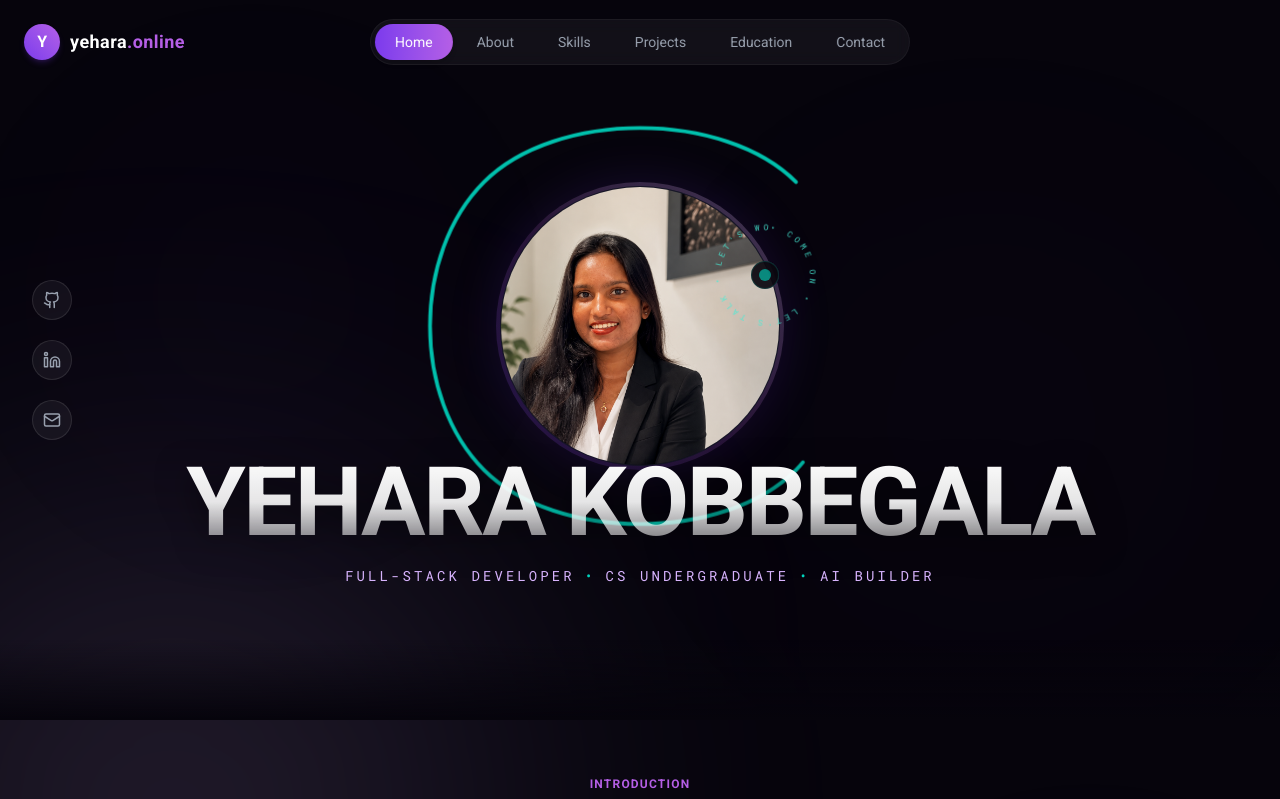
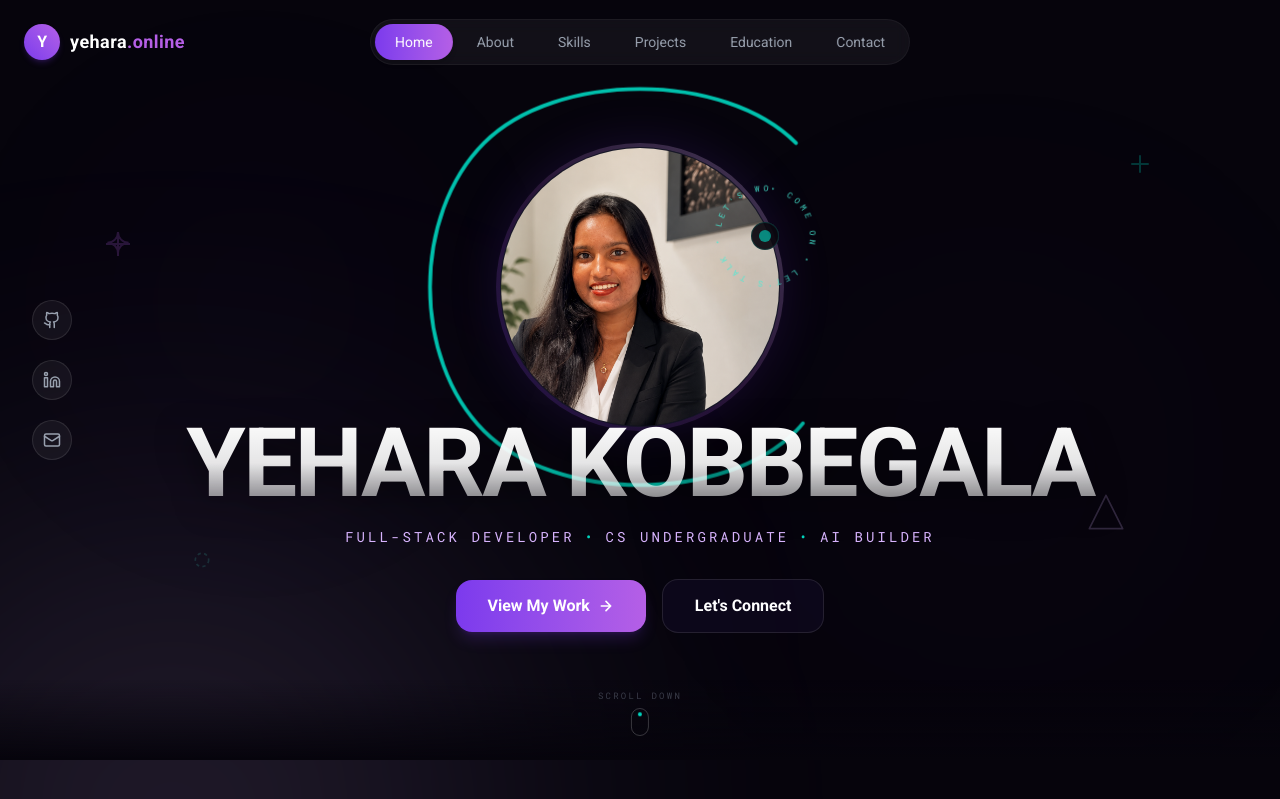
Before and after one commit to yeharakobbagala-lgtm/portfolio, a Next.js app: page / in a window 1280 px wide. Shown: the top 799 px of the page. Built offline with nearby package versions, Linux system fonts and the light colour scheme.

Commit message:
feat: restore buttons and add background decorative graphics in Hero

```diff
--- a/app/components/Hero.tsx
+++ b/app/components/Hero.tsx
@@ -6,14 +6,66 @@ import { Mail } from "lucide-react";
 import ScrollReveal from "./ScrollReveal";
 
 export default function Hero() {
+  const scrollToSection = (e: React.MouseEvent<HTMLAnchorElement>, href: string) => {
+    e.preventDefault();
+    const targetId = href.replace("#", "");
+    const element = document.getElementById(targetId);
+    if (element) {
+      const offset = 80;
+      const bodyRect = document.body.getBoundingClientRect().top;
+      const elementRect = element.getBoundingClientRect().top;
+      const elementPosition = elementRect - bodyRect;
+      const offsetPosition = elementPosition - offset;
+
+      window.scrollTo({
+        top: offsetPosition,
+        behavior: "smooth",
+      });
+    }
+
+    // Dispatch events to control the Developer Passport flip state if needed
+    if (href === "#contact") {
+      setTimeout(() => {
+        window.dispatchEvent(new CustomEvent("trigger-contact-flip"));
+      }, 100);
+    } else if (href === "#about") {
+      window.dispatchEvent(new CustomEvent("trigger-about-reset"));
+    }
+  };
+
   return (
     <section
       id="home"
-      className="relative min-h-[90vh] flex flex-col items-center justify-center pt-24 pb-12 overflow-hidden"
+      className="relative min-h-[95vh] flex flex-col items-center justify-center pt-24 pb-20 overflow-hidden"
     >
       {/* Background soft light gradient blobs */}
       <div className="absolute top-[15%] left-[5%] w-[380px] h-[380px] rounded-full bg-brand-violet/10 blur-[130px] animate-glow-pulse pointer-events-none" />
       <div className="absolute bottom-[10%] right-[5%] w-[450px] h-[450px] rounded-full bg-brand-purple/10 blur-[150px] animate-glow-pulse pointer-events-none" />
+
+      {/* Floating Abstract Decorative Graphics */}
+      <div className="absolute left-[8%] top-[30%] text-brand-purple/20 animate-float-slow w-8 h-8 pointer-events-none hidden md:block">
+        <svg viewBox="0 0 24 24" fill="none" stroke="currentColor" strokeWidth="1.5" className="w-full h-full">
+          <path d="M12 3v18M3 12h18M12 3c0 4.5 3.5 8 8 8m-8-8c0 4.5-3.5 8-8 8m8 8c0-4.5 3.5-8 8-8m-8 8c0-4.5-3.5-8-8-8" />
+        </svg>
+      </div>
+
+      <div className="absolute right-[10%] top-[20%] text-teal-400/25 animate-float-medium w-6 h-6 pointer-events-none hidden md:block">
+        <svg viewBox="0 0 24 24" fill="none" stroke="currentColor" strokeWidth="2" className="w-full h-full">
+          <path d="M12 4v16M4 12h16" strokeLinecap="round" />
+        </svg>
+      </div>
+
+      <div className="absolute left-[15%] bottom-[25%] text-teal-300/15 animate-float-medium w-5 h-5 pointer-events-none hidden md:block">
+        <svg viewBox="0 0 24 24" fill="none" stroke="currentColor" strokeWidth="2" className="w-full h-full">
+          <circle cx="12" cy="12" r="8" strokeDasharray="4 4" />
+        </svg>
+      </div>
+
+      <div className="absolute right-[12%] bottom-[30%] text-brand-lavender/20 animate-float-slow w-10 h-10 pointer-events-none hidden md:block">
+        <svg viewBox="0 0 24 24" fill="none" stroke="currentColor" strokeWidth="1" className="w-full h-full">
+          <path d="M12 2L2 22h20L12 2z" strokeLinejoin="round" />
+        </svg>
+      </div>
 
       {/* Main Container */}
       <div className="max-w-7xl mx-auto px-6 w-full flex flex-col items-center justify-center relative z-10">
@@ -89,11 +141,41 @@ export default function Hero() {
           <p className="text-brand-lavender font-mono text-xs sm:text-sm tracking-[0.22em] uppercase mt-4">
             Full-Stack Developer <span className="text-teal-400 font-sans">•</span> CS Undergraduate <span className="text-teal-400 font-sans">•</span> AI Builder
           </p>
+
+          {/* Action Buttons */}
+          <div className="flex flex-wrap items-center justify-center gap-4 mt-8 z-30">
+            <a
+              href="#projects"
+              onClick={(e) => scrollToSection(e, "#projects")}
+              className="group inline-flex items-center gap-2 px-8 py-3.5 bg-gradient-to-r from-brand-violet to-brand-purple hover:from-brand-purple hover:to-brand-violet text-white font-semibold rounded-2xl shadow-lg shadow-brand-violet/20 hover:shadow-brand-purple/30 hover:scale-[1.02] active:scale-[0.98] transition-all duration-300"
+            >
+              View My Work
+              <svg
+                className="w-4 h-4 group-hover:translate-x-1 transition-transform"
+                viewBox="0 0 24 24"
+                fill="none"
+                stroke="currentColor"
+                strokeWidth="2.5"
+                strokeLinecap="round"
+                strokeLinejoin="round"
+              >
+                <path d="M5 12h14M12 5l7 7-7 7" />
+              </svg>
+            </a>
+
+            <a
+              href="#contact"
+              onClick={(e) => scrollToSection(e, "#contact")}
+              className="px-8 py-3.5 bg-[#120a24]/60 hover:bg-[#1c1236]/80 text-white border border-white/10 hover:border-brand-purple/30 font-semibold rounded-2xl hover:scale-[1.02] active:scale-[0.98] transition-all duration-300"
+            >
+              Let&apos;s Connect
+            </a>
+          </div>
         </ScrollReveal>
       </div>
 
       {/* Vertical Social Icons on the left (Desktop) / Inline center (Mobile) */}
-      <div className="md:absolute md:left-8 md:top-1/2 md:-translate-y-1/2 flex md:flex-col items-center gap-5 mt-8 md:mt-0 z-30">
+      <div className="md:absolute md:left-8 md:top-1/2 md:-translate-y-1/2 flex md:flex-col items-center gap-5 mt-10 md:mt-0 z-30">
         <a
           href="https://github.com/yeharakobbagala-lgtm"
           target="_blank"
@@ -128,6 +210,14 @@ export default function Hero() {
         </a>
       </div>
 
+      {/* Centred Scroll Down Mouse Indicator */}
+      <div className="absolute bottom-6 left-1/2 -translate-x-1/2 flex flex-col items-center gap-1.5 text-gray-500 hover:text-white transition-colors duration-300 pointer-events-none select-none z-30">
+        <span className="text-[9px] uppercase tracking-[0.25em] font-mono opacity-50">Scroll Down</span>
+        <div className="w-4.5 h-7 rounded-full border border-white/20 flex justify-center p-1">
+          <div className="w-1 h-1 rounded-full bg-teal-400 animate-bounce" />
+        </div>
+      </div>
+
       {/* Bottom fade visual separation */}
       <div className="absolute bottom-0 left-0 right-0 h-20 bg-gradient-to-t from-bg-space to-transparent pointer-events-none" />
     </section>
```
